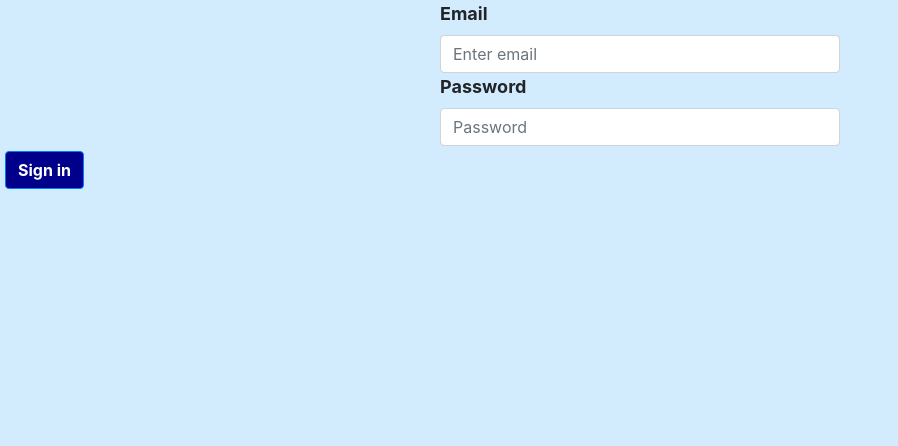
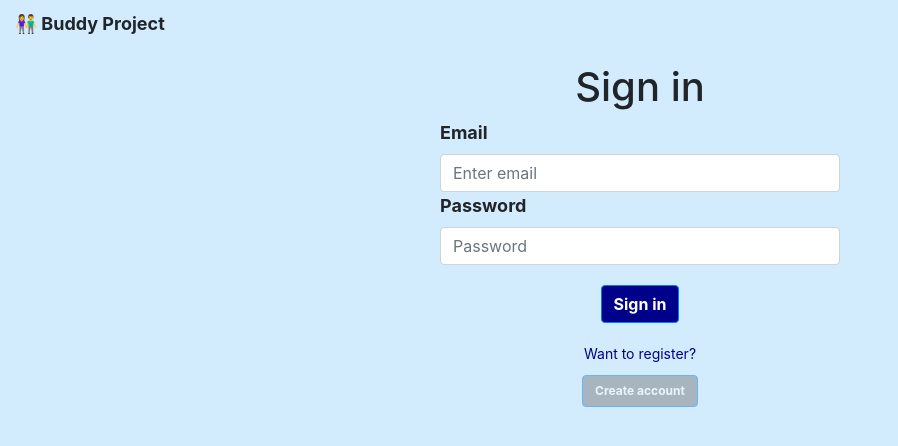
Before and after one commit to GlennVanLaere/PHP-project, a PHP site: page /login.php in a window 1280 px wide. Shown: the top 446 px of the page, without its empty margins (0-898 px from the left). Run offline with PHP 8.4, Linux system fonts and the light colour scheme.

Commit message:
link from login to register page, style added on login

```diff
--- a/css/style.css
+++ b/css/style.css
@@ -49,16 +49,18 @@ label{
 }
 
 .btn{
-    font-weight: bold
+    font-weight: bold;
 }
 
 .btn-primary{
     background-color: darkblue;
     margin: 5px;
+    margin-top: 15px;
 }
 
 .btn-xs{
     background-color: grey;
     opacity: 50%;
     margin-top: -5px;
+    font-size: 12px;
 }
--- a/login.php
+++ b/login.php
@@ -31,7 +31,9 @@
     <title>Login</title>
   </head>
   <body>
-
+    <nav>
+        <p>👫 Buddy Project</p>
+    </nav>
     <?php if(isset($error)): ?>
       <div class="alert alert-danger" role="alert">
         <?php echo $error ?>
@@ -39,6 +41,7 @@
     <?php endif; ?>
 
     <form action="" method="post">
+    <h1>Sign in</h1>
       <div class="form-group">
         <label for="email">Email</label>
         <input type="email" placeholder="Enter email" name="email" id="email" class="form-control">
@@ -47,8 +50,11 @@
         <label for="password">Password</label>
         <input type="password" placeholder="Password" name="password" id="password" class="form-control">
       </div>
-
-      <input type="submit" value="Sign in" class="btn btn-primary">
+      <div class="btnGroup">
+        <input type="submit" value="Sign in" class="btn btn-primary">
+        <p class="acc">Want to register?</p>
+        <a href="index.php" class="btn btn-primary btn-xs">Create account</a>
+      </div>
     </form>
     <script src="https://code.jquery.com/jquery-3.4.1.slim.min.js" integrity="sha384-J6qa4849blE2+poT4WnyKhv5vZF5SrPo0iEjwBvKU7imGFAV0wwj1yYfoRSJoZ+n" crossorigin="anonymous"></script>
     <script src="https://cdn.jsdelivr.net/npm/popper.js@1.16.0/dist/umd/popper.min.js" integrity="sha384-Q6E9RHvbIyZFJoft+2mJbHaEWldlvI9IOYy5n3zV9zzTtmI3UksdQRVvoxMfooAo" crossorigin="anonymous"></script>
```
